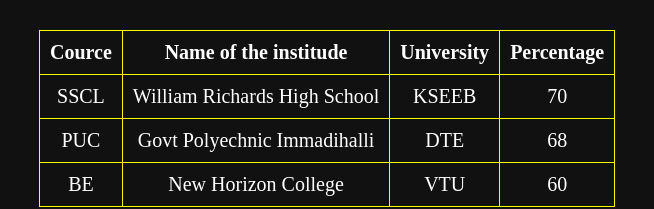
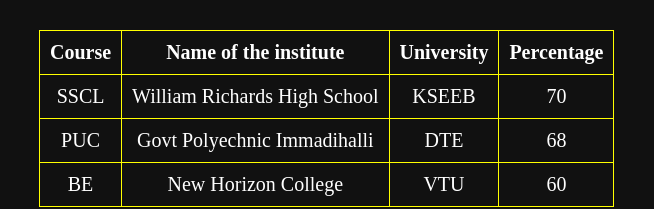
Before and after one commit to Suman-Workspace/suman.github.io, a plain HTML site: page index.html in a window 1280 px wide. Shown: the part 534-743 px from the top of the page, 371-1025 px from the left. Drawn offline with Linux system fonts and the light colour scheme.

Commit message:
Update index.html

```diff
--- a/index.html
+++ b/index.html
@@ -39,8 +39,8 @@
     <h1 class="title"><span>Education</span></h1><br><br><br>
     <table>
         <tr>
-            <th>Cource</th>
-            <th>Name of the institude</th>
+            <th>Course</th>
+            <th>Name of the institute</th>
             <th>University</th>
             <th>Percentage</th>
         </tr>
```
